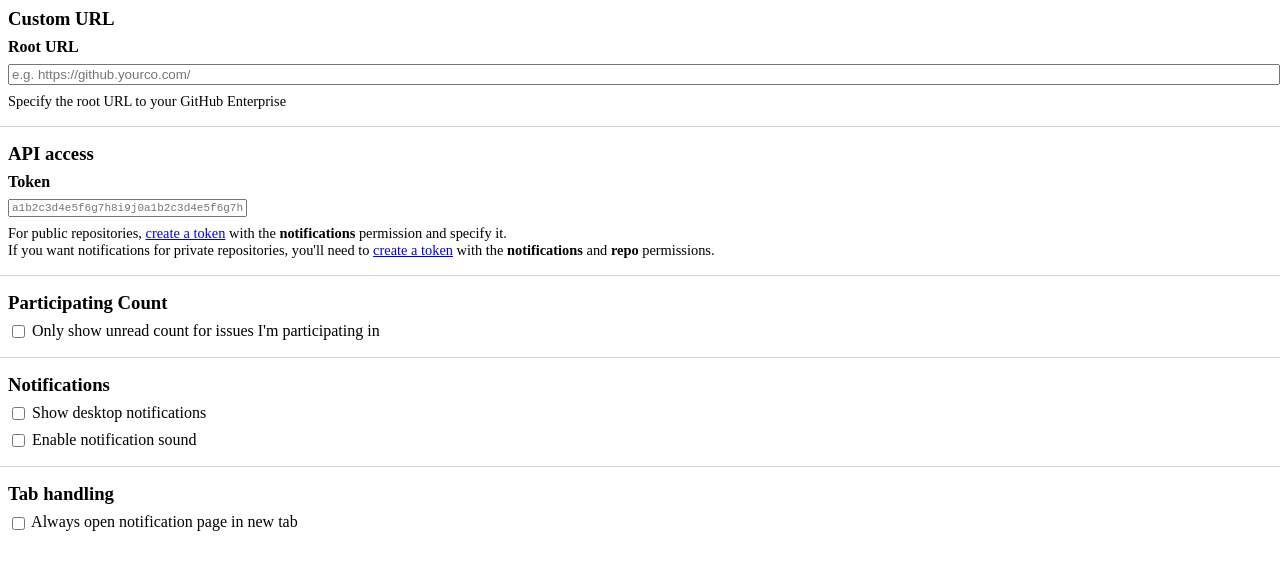
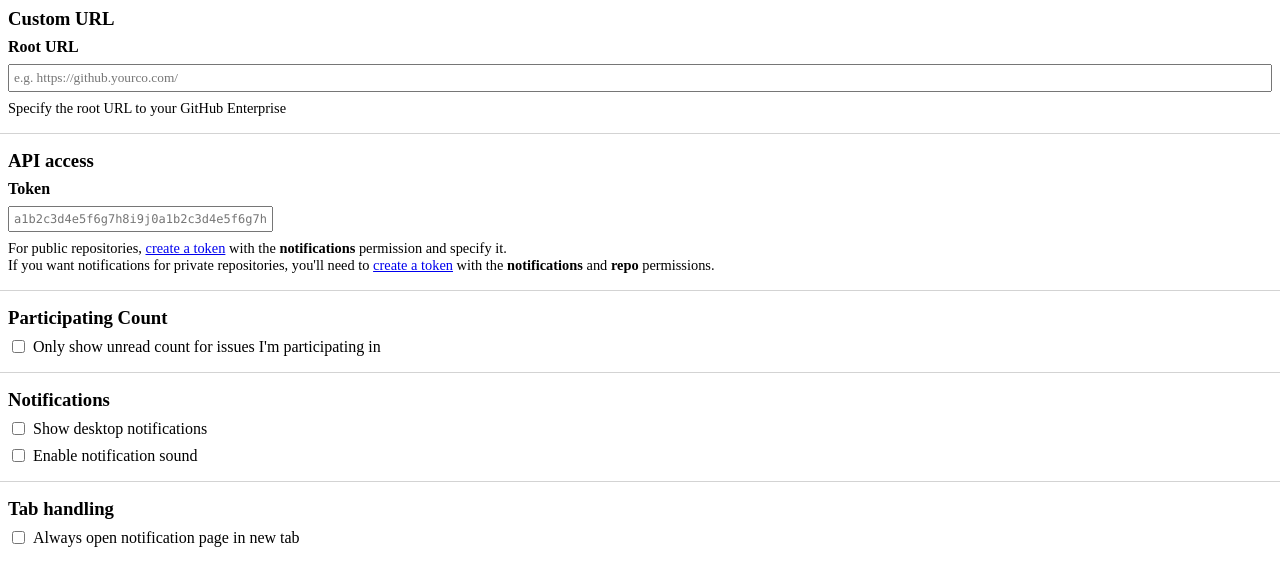
Before and after one commit to sindresorhus/notifier-for-github, a browser extension: page source/options.html in a window 1280 px wide. Drawn offline with Linux system fonts and the light colour scheme.

```diff
--- a/source/background.js
+++ b/source/background.js
@@ -123,7 +123,10 @@
 	browser.runtime.onMessage.addListener(onMessage);
 	browser.runtime.onInstalled.addListener(handleInstalled);
 
-	browser.permissions.onAdded.addListener(addNotificationHandler);
+	// Chrome specific API
+	if (navigator.userAgent.includes('Chrome')) {
+		browser.permissions.onAdded.addListener(addNotificationHandler);
+	}
 
 	browser.browserAction.onClicked.addListener(handleBrowserActionClick);
 
--- a/source/options.css
+++ b/source/options.css
@@ -1,3 +1,8 @@
+html {
+	min-width: 550px;
+	overflow-x: hidden;
+}
+
 :root {
 	--github-green: #28a745;
 	--github-red: #cb2431;
@@ -7,7 +12,9 @@
 	min-width: 430px;
 }
 
-h3 {
+h3,
+h4 {
+	width: 100%;
 	margin: 0;
 	margin-bottom: 0.5rem;
 }
@@ -26,21 +33,27 @@
 	color: var(--github-red);
 }
 
-input[type='checkbox'] {
-	vertical-align: -0.16em;
+label {
+	display: flex;
+	width: 100%;
+	margin: 0.5rem 0;
+	align-items: center;
+	flex-wrap: wrap;
 }
 
-label {
-	display: block;
-	width: 100%;
-	margin: 0.5rem 0;
+label input[type='checkbox'] {
+	margin-right: 0.5rem;
+}
+
+input {
+	font-family: inherit;
 }
 
 input[type='url'],
 input[type='text'] {
 	display: block;
 	width: 100%;
-	margin-top: 0.5rem;
+	padding: 0.25rem;
 }
 
 input:not([type='checkbox']):not(:placeholder-shown):valid {
@@ -53,8 +66,9 @@
 	border: 1px solid;
 }
 
-input[name='token'] {
-	font-family: monospace;
-	font-size: 11px;
+input[type='text'][name='token'] {
+	font-family: Consolas, monospace;
+	font-size: 12px;
 	width: 35ch; /* Show only a part of the token */
+	box-shadow: none !important;
 }
--- a/source/options.html
+++ b/source/options.html
@@ -3,12 +3,11 @@
 <title>Notifier for GitHub</title>
 <link rel="stylesheet" href="options.css">
 <link rel="stylesheet" href="chrome://global/skin/in-content/common.css">
-<link rel="stylesheet" href="chrome://mozapps/skin/extensions/extensions.css">
 <form id="options-form">
 	<section>
 		<h3>Custom URL</h3>
 		<label>
-			<strong>Root URL</strong>
+			<h4>Root URL</h4>
 			<input type="url" name="rootUrl" placeholder="e.g. https://github.yourco.com/">
 		</label>
 		<div class="small">Specify the root URL to your GitHub Enterprise</div>
@@ -19,8 +18,8 @@
 	<section>
 		<h3>API access</h3>
 		<label>
-			<strong>Token</strong>
-			<input type="text" name="token" placeholder="a1b2c3d4e5f6g7h8i9j0a1b2c3d4e5f6g7h8i9j0" pattern="[a-z\d]{40}">
+			<h4>Token</h4>
+			<input type="text" name="token" placeholder="a1b2c3d4e5f6g7h8i9j0a1b2c3d4e5f6g7h8i9j0" pattern="[a-z\d]{40}" spellcheck="false">
 		</label>
 		<div class="small">For public repositories, <a id="gh_link" href="https://github.com/settings/tokens/new?scopes=notifications&description=Notifier for GitHub extension" target="gh_target">create a token</a> with the <strong>notifications</strong> permission and specify it.</div>
 		<div class="small">If you want notifications for private repositories, you'll need to <a id="gh_link" href="https://github.com/settings/tokens/new?scopes=notifications,repo&description=Notifier for GitHub extension" target="gh_target">create a token</a> with the <strong>notifications</strong> and <strong>repo</strong> permissions.</div>
```
Also changed, not shown: package.json (+30 -19 lines), source/lib/tabs-service.js (+4 -4 lines), .babelrc (added), readme.md, source/manifest.json.
